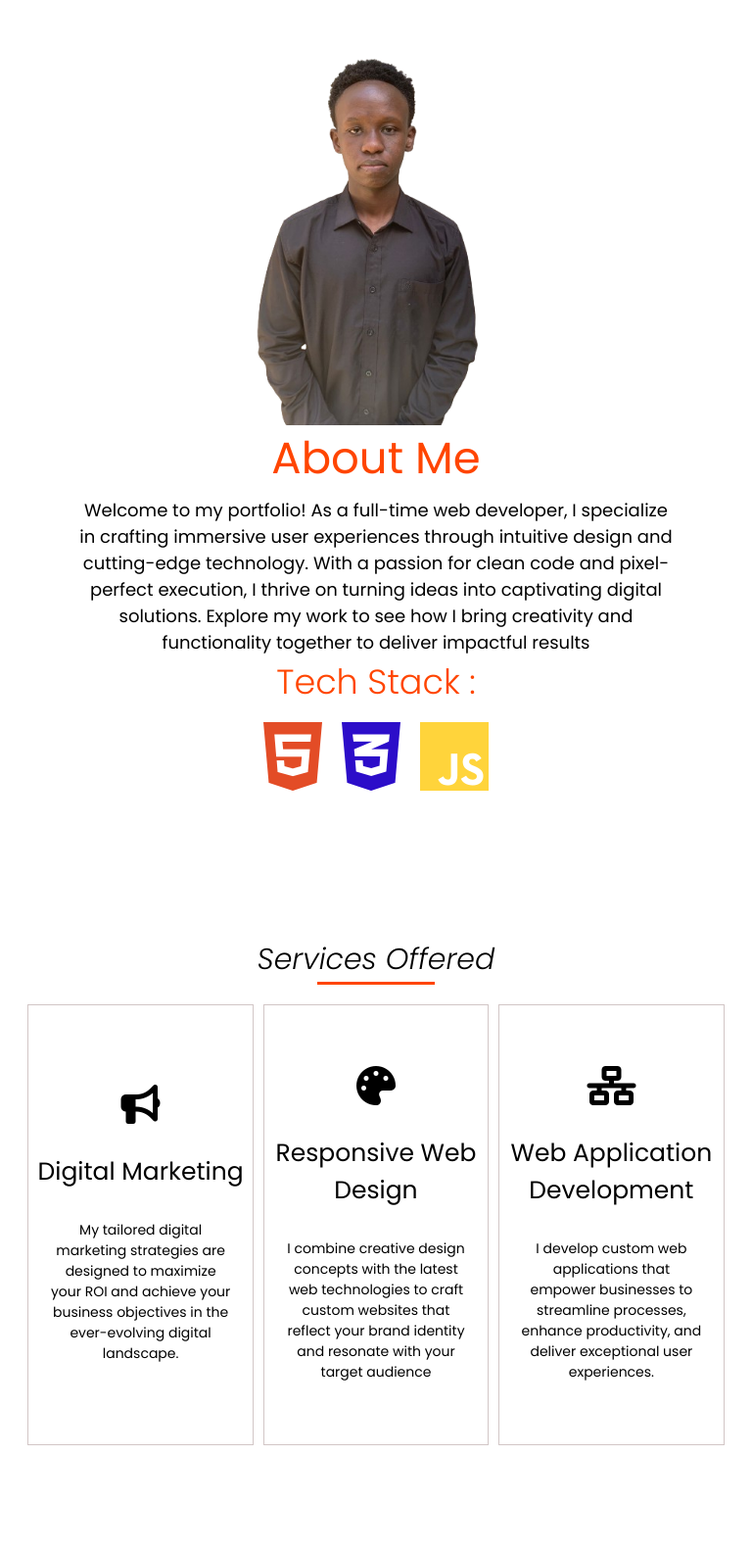
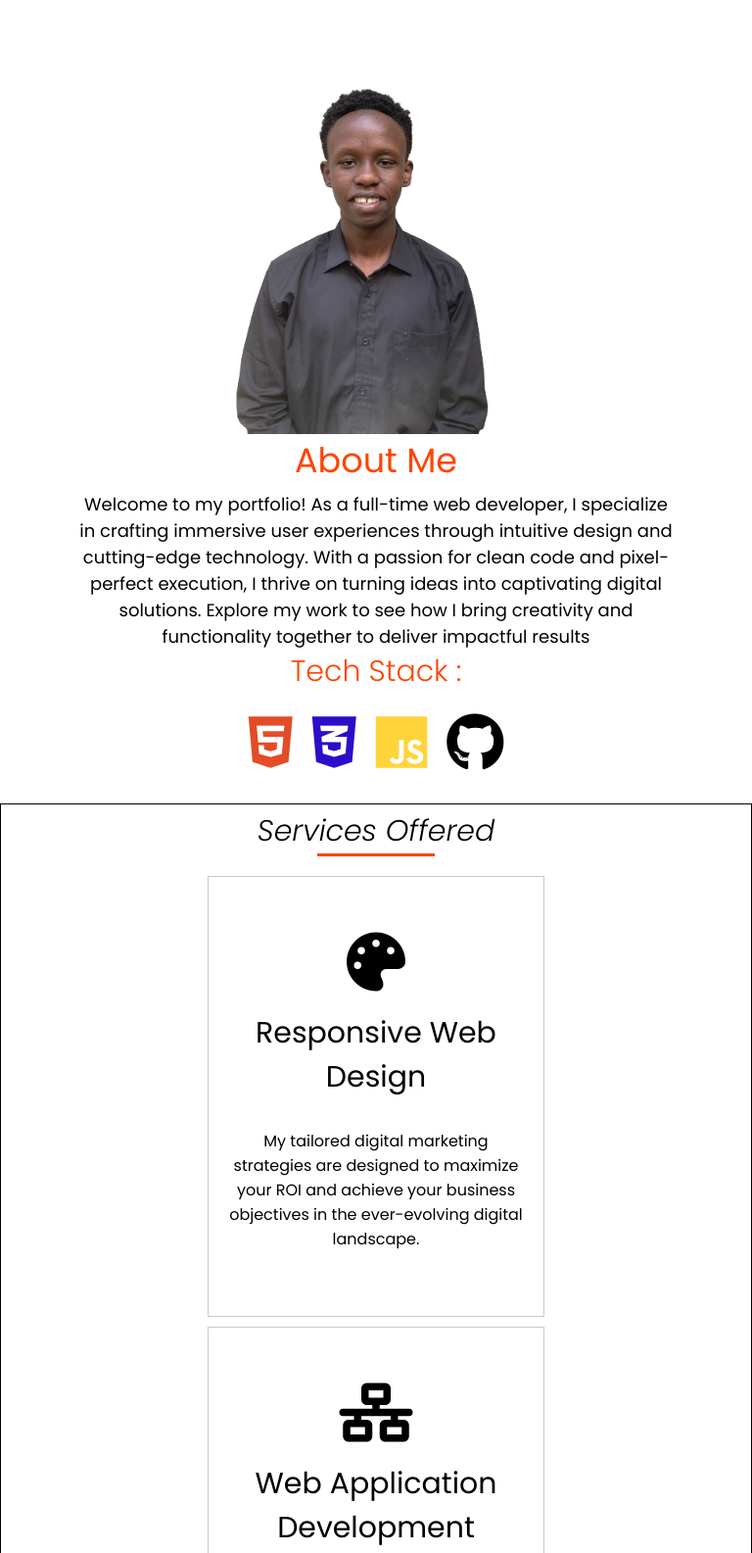
Before and after one commit to Nabanji/portfolio, a plain HTML site: page index.html in a window 768 px wide. Shown: the part 787-2372 px from the top of the page at 98% size. Drawn offline with Linux system fonts and the light colour scheme.

Commit message:
about update

```diff
--- a/index.html
+++ b/index.html
@@ -34,7 +34,7 @@
 
     <section class="about-page">
         <div class="about-image">
-            <img src="about2.png" alt="" class="my-image">
+            <img src="about-image.png" alt="" class="my-image">
         </div>
         <div class="about-description">
             <header>about me</header>
@@ -47,6 +47,7 @@
                 <i class="fa-brands fa-html5" style="color: #e34c26"></i>
                 <i class="fa-brands fa-css3-alt" style="color: #2c0dc9;"></i>
                 <i class="fa-brands fa-js" style="color: #FFD43B;"></i>
+                <i class="fa-brands fa-github"></i>
             </div>
         </div>
     </section>
@@ -56,20 +57,20 @@
         <div class="underline"></div>
         <div class="my-services">
             <div class="service">
-                <i class="fa-solid fa-bullhorn" id="service-icon"></i>
-                <h3>digital marketing</h3>
+                <i class="fa-solid fa-palette" id="service-icon"></i>
+                <h3>responsive web design</h3>
                 <p>My tailored digital marketing strategies are designed to maximize your ROI and achieve your business
                     objectives in the ever-evolving digital landscape.</p>
             </div>
             <div class="service">
-                <i class="fa-solid fa-palette" id="service-icon"></i>
-                <h3>responsive web design</h3>
+                <i class="fa-solid fa-network-wired" id="service-icon"></i>
+                <h3>web application development</h3>
                 <p>I combine creative design concepts with the latest web technologies to craft custom websites
                     that reflect your brand identity and resonate with your target audience</p>
             </div>
             <div class="service">
-                <i class="fa-solid fa-network-wired" id="service-icon"></i>
-                <h3>web application development</h3>
+                <i class="fa-solid fa-bullhorn" id="service-icon"></i>
+                <h3>digital marketing</h3>
                 <p>I develop custom web applications that empower businesses to streamline processes, enhance
                     productivity, and deliver exceptional user experiences.</p>
             </div>
--- a/style.css
+++ b/style.css
@@ -111,8 +111,8 @@ body {
 }
 
 .about-page .about-image .my-image {
-    height: 450px;
-    width: 350px;
+    height: 480px;
+    width: 355px;
 }
 
 .about-page .about-description {
@@ -319,7 +319,7 @@ body {
     /*SECOND WEBPAGE OF THE WEBSITE*/
     .about-page {
         width: 100%;
-        height: fit-content;
+        height: 120vh;
         display: flex;
         flex-direction: column;
         justify-content: center;
@@ -334,8 +334,8 @@ body {
     }
 
     .about-page .about-image .my-image {
-        height: 390px;
-        width: 320px;
+        height: 400px;
+        width: 300px;
     }
 
     .about-page .about-description {
@@ -381,7 +381,7 @@ body {
     }
 
     .about-page .about-description .tech-stack i {
-        font-size: 80px;
+        font-size: 45px;
         background: transparent;
     }
 
@@ -391,11 +391,13 @@ body {
         font-size: 28px;
     }
 
+
     .services-page .underline {
-        width: 100px;
+        width: 80px;
         height: 4px;
         background-color: orangered;
     }
+
 
     .services-page .my-services {
         width: 100vw;
@@ -492,7 +494,7 @@ body {
     /*SECOND WEBPAGE OF THE WEBSITE*/
     .about-page {
         width: 100%;
-        height: 100vh;
+        height: fit-content;
         display: flex;
         flex-direction: column;
         justify-content: center;
@@ -522,7 +524,7 @@ body {
     }
 
     .about-page .about-description header {
-        font-size: 45px;
+        font-size: 35px;
         margin-bottom: 5px;
         text-transform: capitalize;
         color: orangered;
@@ -536,7 +538,7 @@ body {
     }
 
     .about-page .about-description h2 {
-        font-size: 35px;
+        font-size: 30px;
         text-transform: capitalize;
         font-weight: 300;
         color: orangered;
@@ -549,21 +551,24 @@ body {
         gap: 20px;
         width: fit-content;
         height: 100px;
+        margin-bottom: 5px;
     }
 
     .about-page .about-description .tech-stack i {
-        font-size: 80px;
+        font-size: 60px;
         background: transparent;
     }
 
     /*THIRD WEBPAGE OF THE WEBPAGE*/
     .services-page {
         width: 100vw;
-        height: 100vh;
+        height: fit-content;
         display: flex;
         flex-direction: column;
         justify-content: center;
         align-items: center;
+        margin-top: 7px;
+        border: 1px solid black;
     }
 
     .services-page h2 {
@@ -573,25 +578,27 @@ body {
     .services-page .my-services {
         width: 100%;
         display: flex;
+        flex-direction: column;
         justify-content: center;
+        align-items: center;
         gap: 10px;
         margin-top: 20px;
     }
 
     .services-page .my-services .service {
-        width: 30%;
+        width: 45%;
     }
 
     .services-page .my-services .service #service-icon {
-        font-size: 40px;
+        font-size: 60px;
     }
 
     .services-page .my-services .service h3 {
-        font-size: 25px;
+        font-size: 30px;
     }
 
     .services-page .my-services .service p {
-        font-size: 14px;
+        font-size: 16px;
     }
 
 }
```
Also changed, not shown: about-image.png (added).
